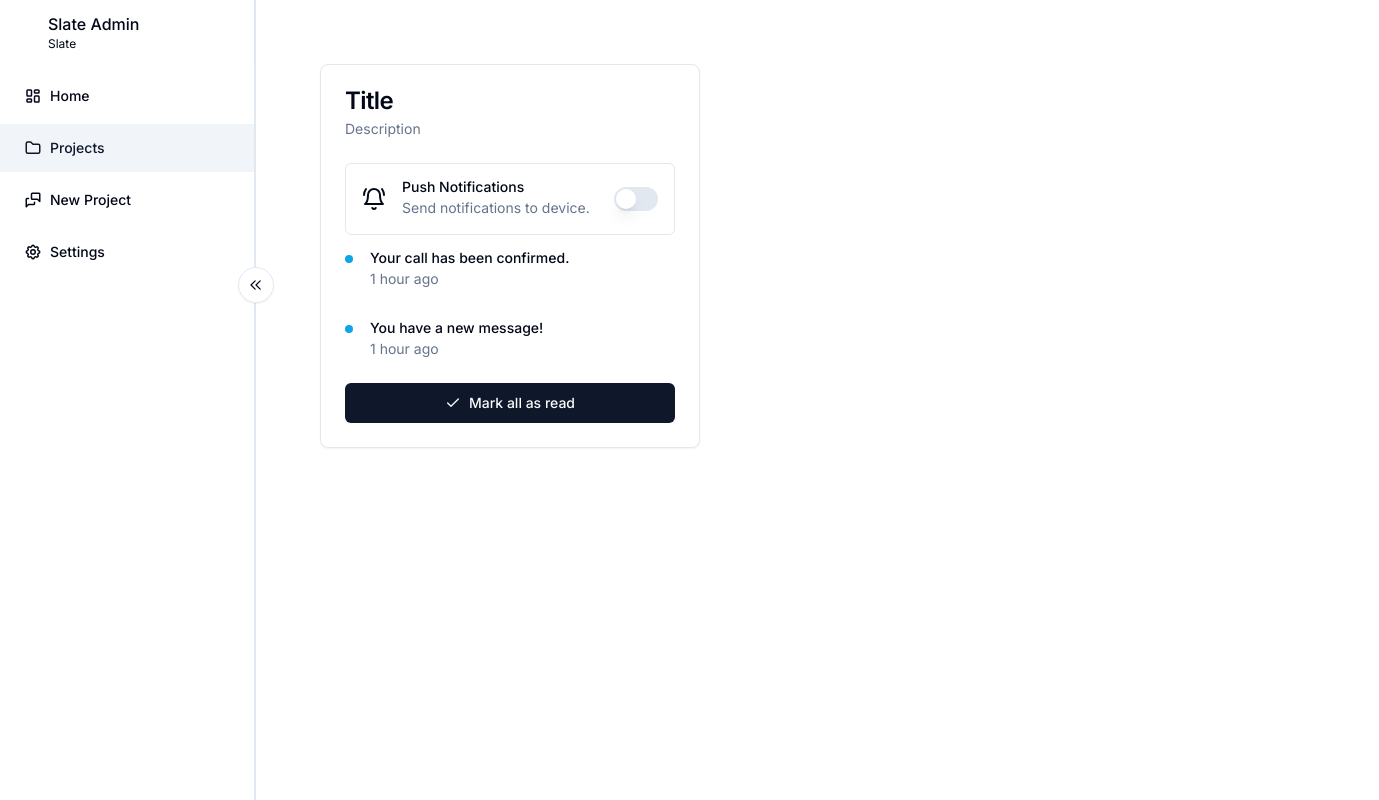
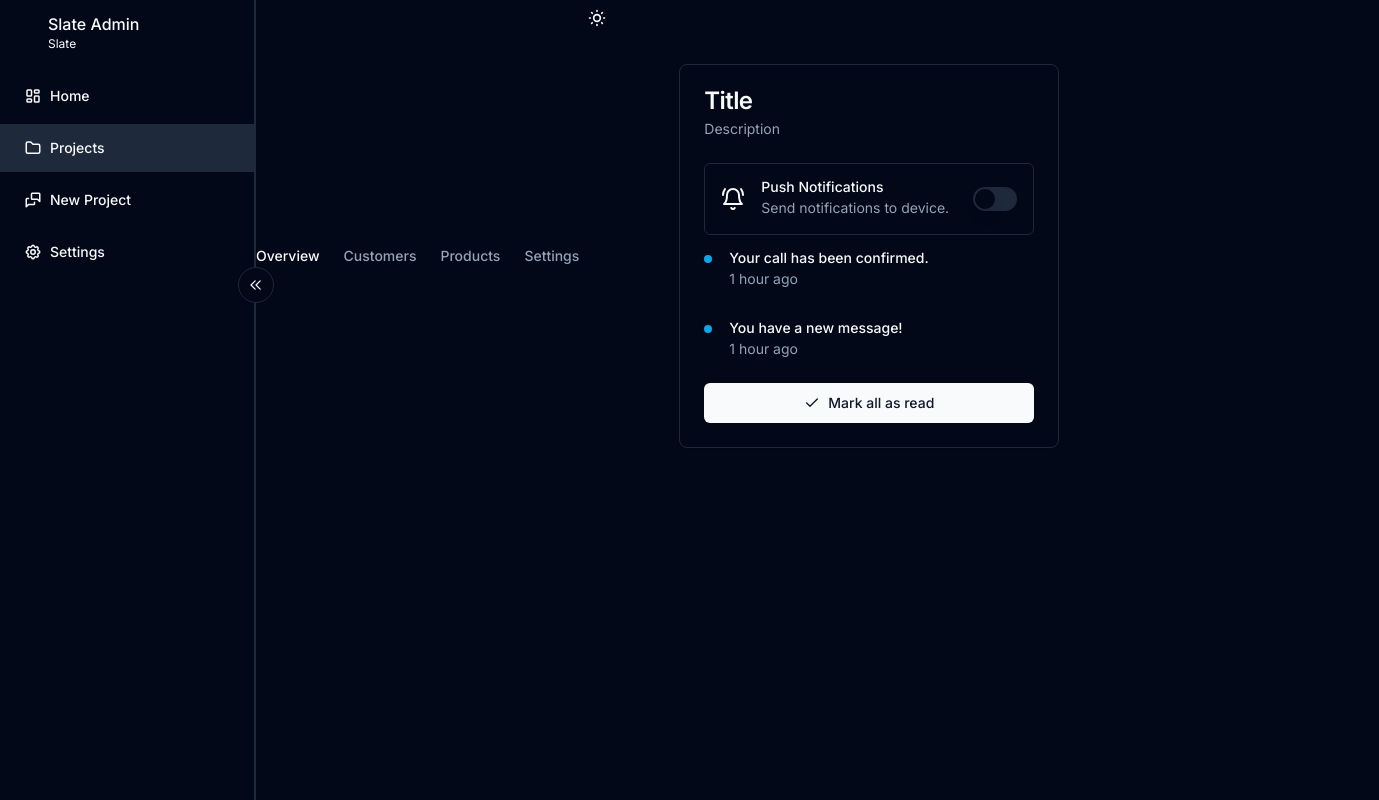
Before and after one commit to Tushar98644/OpsBox, a Next.js app: page /projects in a window 1280 px wide. Shown: the whole page, 1379 px wide, since content can reach past the window. Built offline with nearby package versions, Linux system fonts and the light colour scheme.

Commit message:
theme provider

```diff
--- a/src/app/dashboard/page.tsx
+++ b/src/app/dashboard/page.tsx
@@ -1,4 +1,4 @@
-import Sidebar from "@/components/dashboard/sidebar/sidebar";
+import Sidebar from "@/components/Layout/navbar/sidebar/sidebar";
 import Layout from "@/components/Layout/layout";
 
 const Dashboard = () => {
--- a/src/app/layout.tsx
+++ b/src/app/layout.tsx
@@ -2,6 +2,7 @@ import type { Metadata } from "next";
 import { Inter } from "next/font/google";
 import "./globals.css";
 import Layout from "@/components/Layout/layout";
+import { ThemeProvider } from "@/components/theme/theme-provider";
 
 const inter = Inter({ subsets: ["latin"] });
 
@@ -17,7 +18,9 @@ export default function RootLayout({
 }>) {
   return (
     <html lang="en">
+      <ThemeProvider defaultTheme='dark' storageKey='vite-ui-theme'>
         <body className={inter.className}>{children}</body>
+      </ThemeProvider>
     </html>
   );
 }
--- a/src/components/Layout/layout.tsx
+++ b/src/components/Layout/layout.tsx
@@ -1,7 +1,10 @@
 'use client'
 import React, { use, useEffect, useState } from "react";
-import Sidebar from "../dashboard/sidebar/sidebar";
+import Sidebar from "./sidebar/sidebar";
 import useIsCollapsed from '@/hooks/use-is-collapsed'
+import { Navbar } from "./navbar/navbar";
+import { Navlinks } from "@/data/navlinks";
+import { ThemeSwitch } from "../theme/theme-switch";
 
 const Layout = ({ children }: { children: React.ReactNode }) => {
     const [isCollapsed, setIsCollapsed] = useIsCollapsed();
@@ -10,12 +13,18 @@ const Layout = ({ children }: { children: React.ReactNode }) => {
         <div className="layout relative flex h-full">
             <Sidebar isCollapsed={isCollapsed} setIsCollapsed={setIsCollapsed} />
 
-            <main
-                id='content'
-                className={`overflow-x-hidden mt-16 transition-all duration-300 md:overflow-y-hidden md:mt-0 ${isCollapsed ? 'md:ml-14' : 'md:ml-64'} h-full w-full`}
-            >
-                {children}
-            </main>
+
+            <div className="flex flex-col gap-12">
+                <main
+                    id='content'
+                    className={`flex overflow-x-hidden mt-16 transition-all duration-300 md:overflow-y-hidden md:mt-0 ${isCollapsed ? 'md:ml-14' : 'md:ml-64'} h-full w-full`}
+                >
+                    <Navbar links={Navlinks} />
+                    <ThemeSwitch />
+                    {children}
+                </main>
+            </div>
+
         </div>
     );
 }
--- /dev/null
+++ b/src/components/Layout/navbar/navbar.tsx
@@ -0,0 +1,64 @@
+import { cn } from '@/lib/utils'
+import {
+  DropdownMenu,
+  DropdownMenuContent,
+  DropdownMenuItem,
+  DropdownMenuTrigger,
+} from '@/components/ui/dropdown-menu'
+import { Button } from '@/components/button'
+import { IconMenu } from '@tabler/icons-react'
+import Link from 'next/link'
+
+interface TopNavProps extends React.HTMLAttributes<HTMLElement> {
+  links: {
+    title: string
+    href: string
+    isActive: boolean
+  }[]
+}
+
+export const Navbar = ({ className, links, ...props }: TopNavProps) => {
+  return (
+    <>
+      <div className='md:hidden'>
+        <DropdownMenu>
+          <DropdownMenuTrigger asChild>
+            <Button size='icon' variant='outline'>
+              <IconMenu />
+            </Button>
+          </DropdownMenuTrigger>
+          <DropdownMenuContent side='bottom' align='start'>
+            {links.map(({ title, href, isActive }) => (
+              <DropdownMenuItem key={`${title}-${href}`} asChild>
+                <Link
+                  href={href}
+                  className={!isActive ? 'text-muted-foreground' : ''}
+                >
+                  {title}
+                </Link>
+              </DropdownMenuItem>
+            ))}
+          </DropdownMenuContent>
+        </DropdownMenu>
+      </div>
+
+      <nav
+        className={cn(
+          'hidden items-center space-x-4 md:flex lg:space-x-6',
+          className
+        )}
+        {...props}
+      >
+        {links.map(({ title, href, isActive }) => (
+          <Link
+            key={`${title}-${href}`}
+            href={href}
+            className={`text-sm font-medium transition-colors hover:text-primary ${isActive ? '' : 'text-muted-foreground'}`}
+          >
+            {title}
+          </Link>
+        ))}
+      </nav>
+    </>
+  )
+}
--- /dev/null
+++ b/src/components/theme/theme-provider.tsx
@@ -0,0 +1,74 @@
+'use client'
+import { createContext, useContext, useEffect, useState } from 'react'
+
+type Theme = 'dark' | 'light' | 'system'
+
+type ThemeProviderProps = {
+  children: React.ReactNode
+  defaultTheme?: Theme
+  storageKey?: string
+}
+
+type ThemeProviderState = {
+  theme: Theme
+  setTheme: (theme: Theme) => void
+}
+
+const initialState: ThemeProviderState = {
+  theme: 'system',
+  setTheme: () => null,
+}
+
+const ThemeProviderContext = createContext<ThemeProviderState>(initialState)
+
+export function ThemeProvider({
+  children,
+  defaultTheme = 'system',
+  storageKey = 'vite-ui-theme',
+  ...props
+}: ThemeProviderProps) {
+  const [theme, setTheme] = useState<Theme>(
+    () => (localStorage.getItem(storageKey) as Theme) || defaultTheme
+  )
+
+  useEffect(() => {
+    const root = window.document.documentElement
+
+    root.classList.remove('light', 'dark')
+
+    if (theme === 'system') {
+      const systemTheme = window.matchMedia('(prefers-color-scheme: dark)')
+        .matches
+        ? 'dark'
+        : 'light'
+
+      root.classList.add(systemTheme)
+      return
+    }
+
+    root.classList.add(theme)
+  }, [theme])
+
+  const value = {
+    theme,
+    setTheme: (theme: Theme) => {
+      localStorage.setItem(storageKey, theme)
+      setTheme(theme)
+    },
+  }
+
+  return (
+    <ThemeProviderContext.Provider {...props} value={value}>
+      {children}
+    </ThemeProviderContext.Provider>
+  )
+}
+
+export const useTheme = () => {
+  const context = useContext(ThemeProviderContext)
+
+  if (context === undefined)
+    throw new Error('useTheme must be used within a ThemeProvider')
+
+  return context
+}
--- /dev/null
+++ b/src/components/theme/theme-switch.tsx
@@ -0,0 +1,27 @@
+import { IconMoon, IconSun } from '@tabler/icons-react'
+import { useTheme } from '@/components/theme/theme-provider'
+import { Button } from '@/components/button'
+import { useEffect } from 'react'
+
+export const ThemeSwitch = () => {
+  const { theme, setTheme } = useTheme()
+
+  /* Update theme-color meta tag
+   * when theme is updated */
+  useEffect(() => {
+    const themeColor = theme === 'dark' ? '#020817' : '#fff'
+    const metaThemeColor = document.querySelector("meta[name='theme-color']")
+    metaThemeColor && metaThemeColor.setAttribute('content', themeColor)
+  }, [theme])
+
+  return (
+    <Button
+      size='icon'
+      variant='ghost'
+      className='rounded-full'
+      onClick={() => setTheme(theme === 'light' ? 'dark' : 'light')}
+    >
+      {theme === 'light' ? <IconMoon size={20} /> : <IconSun size={20} />}
+    </Button>
+  )
+}
--- /dev/null
+++ b/src/data/navlinks.tsx
@@ -0,0 +1,35 @@
+import {
+    IconLayoutDashboard,
+    IconMessages,
+    IconSettings,
+    IconFolder
+  } from '@tabler/icons-react'
+
+  export interface TopNavLink {
+    title: string
+    href: string
+    isActive: boolean
+  }
+
+  export const Navlinks : TopNavLink[] = [
+    {
+      title: 'Overview',
+      href: 'dashboard/overview',
+      isActive: true,
+    },
+    {
+      title: 'Customers',
+      href: 'dashboard/customers',
+      isActive: false,
+    },
+    {
+      title: 'Products',
+      href: 'dashboard/products',
+      isActive: false,
+    },
+    {
+      title: 'Settings',
+      href: 'dashboard/settings',
+      isActive: false,
+    },
+  ]
--- a/src/data/sidelinks.tsx
+++ b/src/data/sidelinks.tsx
@@ -12,11 +12,11 @@ export interface NavLink {
   icon: JSX.Element
 }
 
-export interface SideLink extends NavLink {
-  sub?: NavLink[]
-}
+// export interface SideLink extends NavLink {
+//   sub?: NavLink[]
+// }
 
-export const sidelinks: SideLink[] = [
+export const sidelinks = [
   {
     title: 'Home',
     label: '',
```
Also changed, not shown: src/components/Layout/sidebar/side-nav.tsx (renamed from src/components/dashboard/sidebar/side-nav.tsx), src/components/Layout/sidebar/sidebar.tsx (renamed from src/components/dashboard/sidebar/sidebar.tsx).
